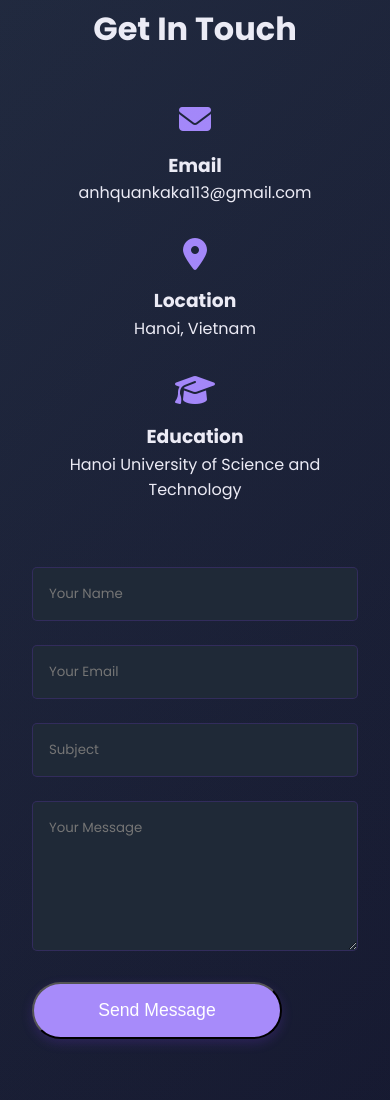
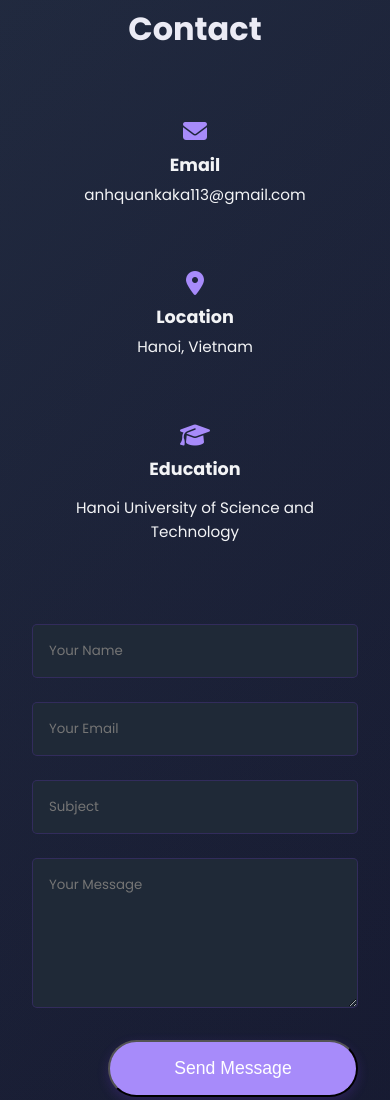
Before and after one commit to QuanTH02/Poftfolio, a plain HTML site: page index.html in a window 390 px wide. Shown: the part 5068-6168 px from the top of the page. Drawn offline with Linux system fonts and the light colour scheme.

Commit message:
Fix Contact

```diff
--- a/index.html
+++ b/index.html
@@ -381,23 +381,26 @@
     <!-- Contact Section -->
     <section id="contact" class="contact">
         <div class="container">
-            <h2 class="section-title" data-en="Get In Touch" data-vi="Liên Hệ">Get In Touch</h2>
+            <h2 class="section-title" data-en="Contact" data-vi="Liên hệ">Contact</h2>
             <div class="contact-content">
                 <div class="contact-info">
                     <div class="contact-item">
                         <i class="fas fa-envelope"></i>
                         <h3 data-en="Email" data-vi="Email">Email</h3>
-                        <p>anhquankaka113@gmail.com</p>
+                        <a href="mailto:anhquankaka113@gmail.com" class="contact-link">anhquankaka113@gmail.com</a>
                     </div>
                     <div class="contact-item">
                         <i class="fas fa-map-marker-alt"></i>
-                        <h3 data-en="Location" data-vi="Địa Chỉ">Location</h3>
-                        <p data-en="Hanoi, Vietnam" data-vi="Hà Nội, Việt Nam">Hanoi, Vietnam</p>
+                        <h3 data-en="Location" data-vi="Địa chỉ">Location</h3>
+                        <a href="https://maps.google.com/?q=Hanoi,Vietnam" target="_blank" class="contact-link" data-en="Hanoi, Vietnam" data-vi="Hà Nội, Việt Nam">Hanoi, Vietnam</a>
                     </div>
                     <div class="contact-item">
                         <i class="fas fa-graduation-cap"></i>
-                        <h3 data-en="Education" data-vi="Học Vấn">Education</h3>
-                        <p data-en="Hanoi University of Science and Technology" data-vi="Đại học Bách Khoa Hà Nội">Hanoi University of Science and Technology</p>
+                        <h3 data-en="Education" data-vi="Học vấn">Education</h3>
+                        <div class="education-info">
+                            <!-- <img src="hust.png" alt="HUST Logo" class="university-logo"> -->
+                            <a href="https://www.facebook.com/dhbkhanoi" target="_blank" class="contact-link" data-en="Hanoi University of Science and Technology" data-vi="Đại học Bách khoa Hà Nội">Hanoi University of Science and Technology</a>
+                        </div>
                     </div>
                 </div>
                 <form id="contact-form" class="contact-form">
--- a/styles.css
+++ b/styles.css
@@ -830,12 +830,60 @@ section {
     flex-direction: column;
     align-items: center;
     text-align: center;
+    position: relative;
+    z-index: 1;
+    padding: 1rem;
 }
 
 .contact-item i {
-    font-size: 2rem;
+    font-size: 1.5rem;
     color: var(--primary-color);
-    margin-bottom: 1rem;
+    margin-bottom: 0.5rem;
+}
+
+.contact-item h3 {
+    margin-bottom: 0.25rem;
+    font-size: 1.1rem;
+}
+
+.contact-link {
+    color: var(--text-color);
+    text-decoration: none;
+    transition: var(--transition);
+    display: inline-block;
+    /* margin-top: 0.25rem; */
+    position: relative;
+    z-index: 2;
+    font-size: 0.95rem;
+}
+
+.education-info {
+    display: flex;
+    flex-direction: column;
+    align-items: center;
+    gap: 0.5rem;
+    margin-top: 0.25rem;
+    position: relative;
+    z-index: 2;
+}
+
+.university-logo {
+    width: 50px;
+    height: 50px;
+    object-fit: contain;
+    transition: var(--transition);
+    cursor: pointer;
+}
+
+@media (max-width: 768px) {
+    .education-info {
+        gap: 0.25rem;
+    }
+
+    .university-logo {
+        width: 40px;
+        height: 40px;
+    }
 }
 
 .contact-form {
@@ -843,6 +891,12 @@ section {
     z-index: 1;
     display: grid;
     gap: 1.5rem;
+}
+
+.contact-form button[type="submit"] {
+    justify-self: end;
+    min-width: 150px;
+    cursor: pointer;
 }
 
 .form-group input,
@@ -1066,6 +1120,19 @@ section {
     .birth-date, .certificate {
         margin: 0 auto;
     }
+
+    .contact-form {
+        position: relative;
+        z-index: 1;
+        display: grid;
+        gap: 1.5rem;
+    }
+
+    .contact-form button[type="submit"] {
+        justify-self: end;
+        min-width: 150px;
+        cursor: pointer;
+    }
 }
 
 @media (max-width: 480px) {
@@ -1226,3 +1293,49 @@ section {
         transform: translateY(100vh) translateX(-20px) rotate(360deg);
     }
 }
+
+.contact-link {
+    color: var(--text-color);
+    text-decoration: none;
+    transition: var(--transition);
+    display: inline-block;
+    /* margin-top: 0.5rem; */
+}
+
+.contact-link:hover {
+    color: var(--primary-color);
+    transform: translateX(5px);
+}
+
+.education-info {
+    display: flex;
+    flex-direction: column;
+    align-items: center;
+    gap: 1rem;
+    margin-top: 0.5rem;
+    position: relative;
+    z-index: 2;
+}
+
+.university-logo {
+    width: 60px;
+    height: 60px;
+    object-fit: contain;
+    transition: var(--transition);
+    cursor: pointer;
+}
+
+.university-logo:hover {
+    transform: scale(1.1);
+}
+
+@media (max-width: 768px) {
+    .education-info {
+        gap: 0.5rem;
+    }
+
+    .university-logo {
+        width: 50px;
+        height: 50px;
+    }
+}
```
